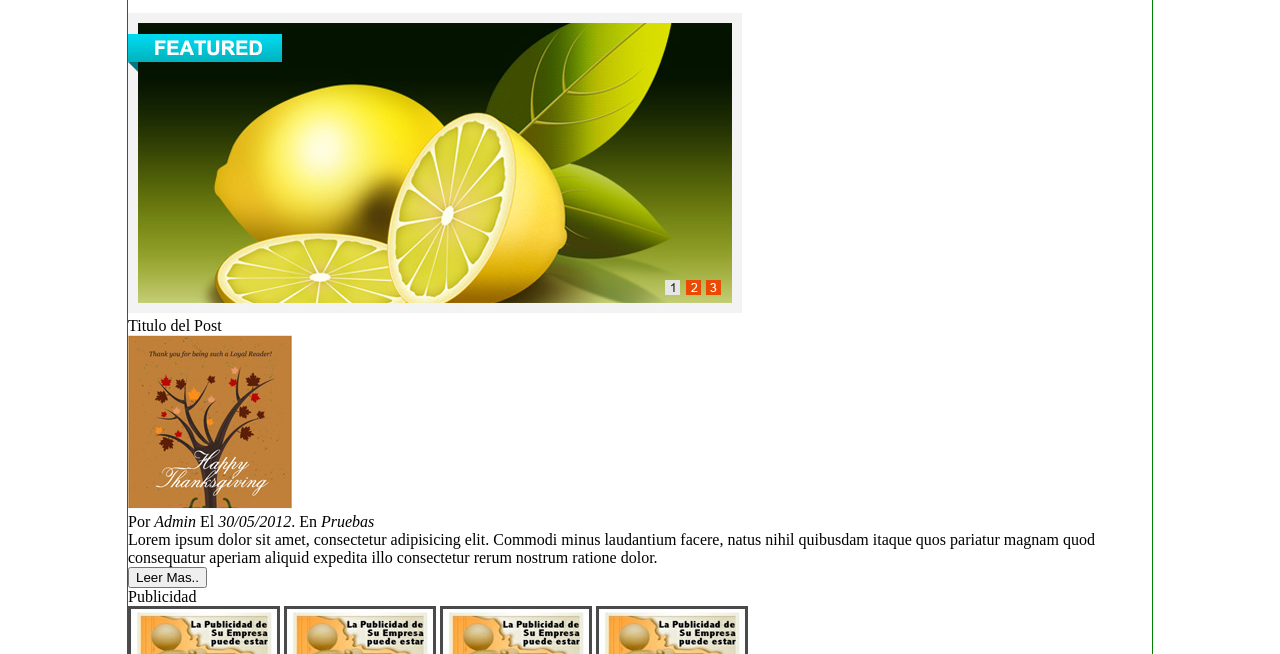
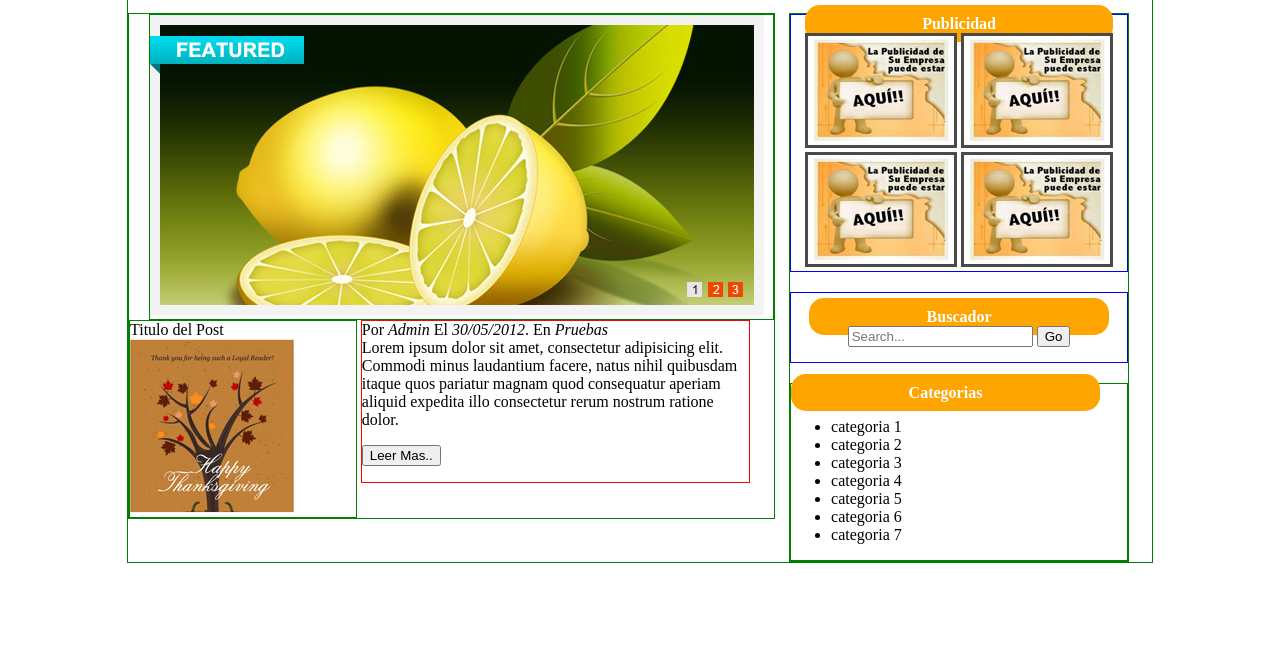
Before and after one commit to ju4nc4rlozz23/pw2171, a plain HTML site: page practica03css/index.html in a window 1280 px wide. Shown: the part 146-800 px from the top of the page. Drawn offline with Linux system fonts and the light colour scheme.

Commit message:
Practica continuacion

```diff
--- a/practica03css/css/estilos.css
+++ b/practica03css/css/estilos.css
@@ -14,9 +14,74 @@ header nav ul{
 header nav ul li{
 	margin-top: 3px;
 	display: inline-block;
-	padding-right: 15px;
+	padding-right: 25px;
 }
 
 #logo{
 	margin-left: 10px;
 }
+
+#art01{
+	border: 1px solid green;
+	margin-left: 20px;
+}
+
+#art02{
+	border: 1px solid green;
+	display: inline-block;
+	width: 35%;
+}
+
+#art22{
+	border: 1px solid red;
+	display: inline-block;
+	vertical-align:top;
+	width: 60%;
+
+}
+
+/*publicidad*/
+#art03{
+	border: 1px solid blue;
+	margin: 0 auto;
+	text-align: center;
+}
+
+/* Buscador*/
+#art04{
+	border: 1px solid blue;
+	margin: 0 auto;
+	margin-top: 20px;
+	padding-top: 15px;
+	padding-bottom: 15px;
+	text-align: center;
+
+}
+
+/*Categorias*/
+#art05{
+	border: 1px solid green;
+	margin-top: 20px;
+}
+
+#megart1{
+	border: 1px solid green;
+	display: inline-block;
+	width: 63%;
+}
+
+#megart2{
+	border:1px solid green;
+	display: inline-block;
+	margin-left:10px;
+	vertical-align: top;
+	width: 33%;
+}
+
+.Encabezados{
+	padding: 10px 117.5px 10px 117.5px;
+	background: orange;
+	color: white;
+	border-radius: 15px;
+	font-weight: bold;
+}
--- a/practica03css/index.html
+++ b/practica03css/index.html
@@ -28,24 +28,31 @@
 		</header>
 
 		<section>
-			<article>
+			<article id='megart1'>
+				<article id='art01'>
 					<img src="img/slider.jpg" alt="">
-				<br>
+				</article>
+
+				<article id='art02'>
 					<span>Titulo del Post</span>
 					<br>
 					<img src="img/img-post.jpg" alt="">
 					<br>
+				</article>
+
+				<article id='art22'>
 					<span>Por <i>Admin</i> El <i>30/05/2012</i>. En <i>Pruebas</i></span>
 					<br>
 					Lorem ipsum dolor sit amet, consectetur adipisicing elit. Commodi minus laudantium facere, natus nihil quibusdam itaque quos pariatur magnam quod consequatur aperiam aliquid expedita illo consectetur rerum nostrum ratione dolor.
-
-				<br>
+					<p>
 					<input type="button" value="Leer Mas..">
+				</article>
 
 			</article>
-			<article>
-				<article>
-					<span>Publicidad</span>
+
+			<article id='megart2'>
+				<article id='art03'>
+					<span class='Encabezados'>Publicidad</span>
 					<br>
 					<img src="img/publicidad.jpg" alt="">
 					<img src="img/publicidad.jpg" alt="">
@@ -53,16 +60,17 @@
 					<img src="img/publicidad.jpg" alt="">
 				</article>
 
-				<article>
-					<span>Buscador</span>
+				<article id='art04'>
+					<span class='Encabezados'>Buscador</span>
+					<br>
 					<span>
 						<input type="search" placeholder="Search...">
 						<input type="button" value="Go">
 					</span>
 				</article>
 
-				<article>
-					<span>Categorias</span>
+				<article id='art05'>
+					<span class='Encabezados'>Categorias</span>
 					<ul>
 						<li>categoria 1</li>
 						<li>categoria 2</li>
```
Lines whose indentation alone changed are shown as unchanged.
